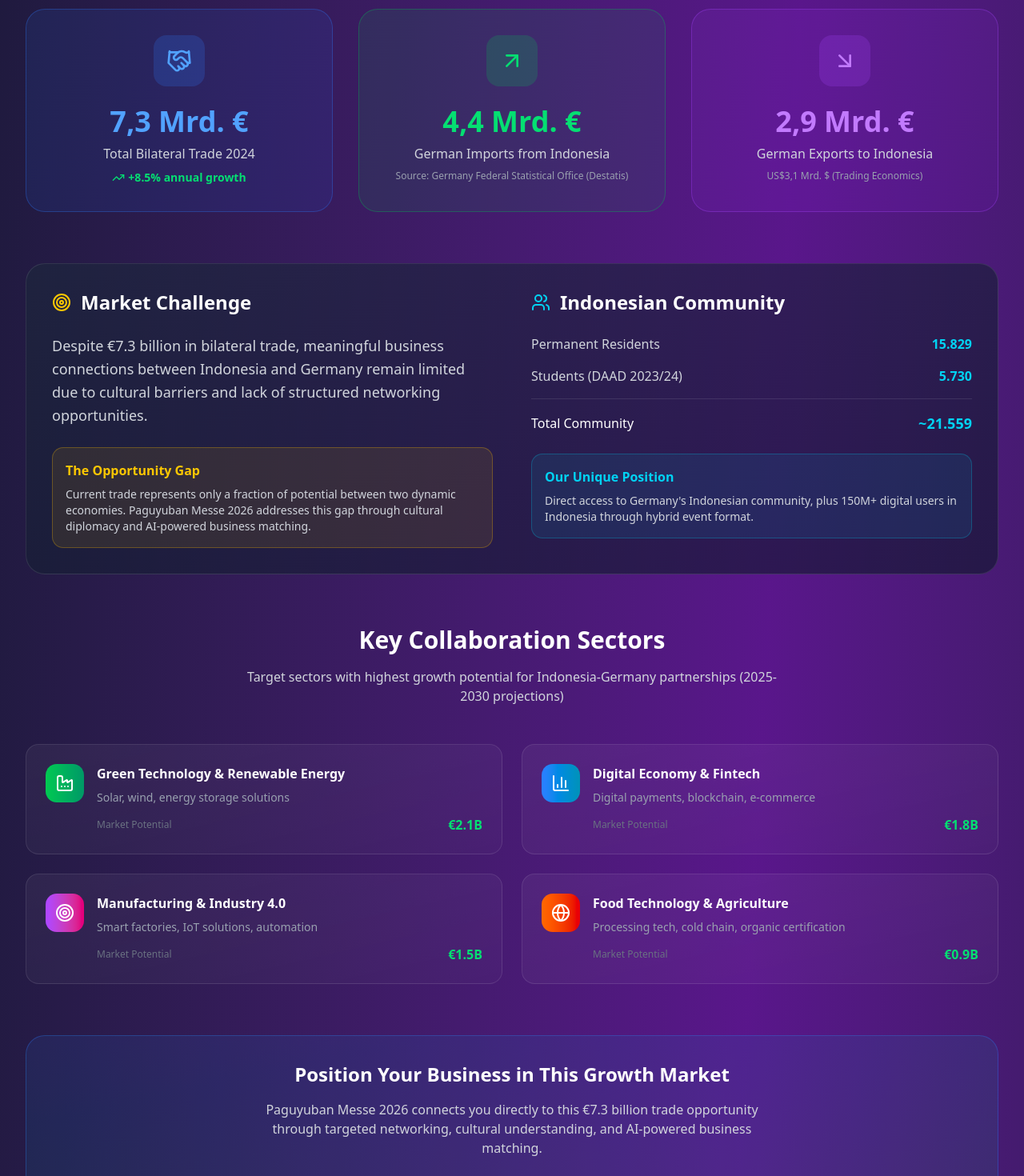
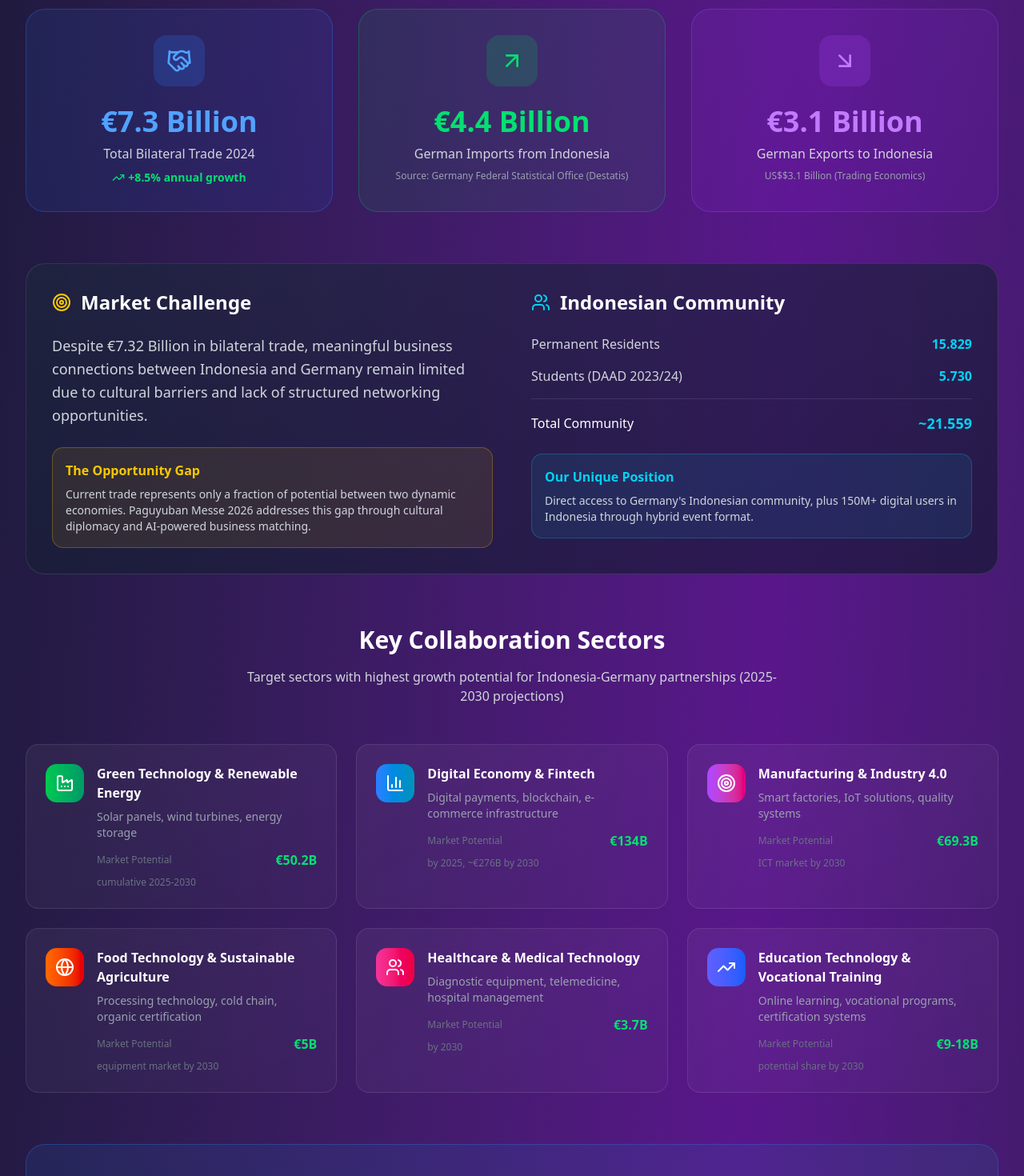
Before and after one commit to eridhobffry/paguyuban-next, a Next.js app: page / in a window 1280 px wide. Shown: the part 5360-6830 px from the top of the page at 80% size. Built offline with nearby package versions, Linux system fonts and the light colour scheme.

Commit message:
Update TradeContextSection to enhance currency formatting, revise trade data figures for accuracy, and expand collaboration sectors with updated descriptions and potential values for improved clarity and detail.

```diff
--- a/src/components/sections/TradeContextSection.tsx
+++ b/src/components/sections/TradeContextSection.tsx
@@ -19,14 +19,19 @@ const formatCurrency = (amount: number, currency: string = "EUR") => {
   if (typeof window === "undefined") {
     return `${currency === "EUR" ? "€" : "$"}${(amount / 1000000000).toFixed(
       1
-    )}B`;
+    )} Billion`;
   }
-  return new Intl.NumberFormat("de-DE", {
+
+  // Use English locale to avoid "Mrd." and ensure "B" for billions
+  const formatted = new Intl.NumberFormat("en-US", {
     style: "currency",
     currency: currency,
     notation: "compact",
     compactDisplay: "short",
   }).format(amount);
+
+  // Replace "B" with "Billion" for consistency
+  return formatted.replace(/B$/, " Billion");
 };
 
 const formatNumber = (num: number) => {
@@ -39,9 +44,9 @@ const formatNumber = (num: number) => {
 // Trade data based on internal documents
 const tradeData = {
   bilateralTrade: {
-    total: 7300000000, // €7.3B total bilateral trade
+    total: 7320000000, // €7.32B total bilateral trade (updated based on latest data)
     germanImports: 4430000000, // €4.43B German imports from Indonesia (Destatis)
-    germanExports: 2870000000, // €2.87B German exports to Indonesia (derived from €7.3B - €4.43B)
+    germanExports: 3120000000, // €3.12B German exports to Indonesia (derived from €7.32B - €4.43B)
   },
   usDollar: {
     germanImports: 4790000000, // US$ 4.79B
@@ -59,35 +64,55 @@ const tradeData = {
   },
 };
 
-// Key sectors for Indonesia-Germany collaboration
+// Key sectors for Indonesia-Germany collaboration (2025-2030)
 const collaborationSectors = [
   {
     sector: "Green Technology & Renewable Energy",
-    description: "Solar, wind, energy storage solutions",
-    potential: "€2.1B",
+    description: "Solar panels, wind turbines, energy storage",
+    potential: "€50.2B",
+    period: "cumulative 2025-2030",
     icon: <Factory className="w-6 h-6" />,
     color: "from-green-500 to-emerald-600",
   },
   {
     sector: "Digital Economy & Fintech",
-    description: "Digital payments, blockchain, e-commerce",
-    potential: "€1.8B",
+    description: "Digital payments, blockchain, e-commerce infrastructure",
+    potential: "€134B",
+    period: "by 2025, ~€276B by 2030",
     icon: <BarChart3 className="w-6 h-6" />,
     color: "from-blue-500 to-cyan-600",
   },
   {
     sector: "Manufacturing & Industry 4.0",
-    description: "Smart factories, IoT solutions, automation",
-    potential: "€1.5B",
+    description: "Smart factories, IoT solutions, quality systems",
+    potential: "€69.3B",
+    period: "ICT market by 2030",
     icon: <Target className="w-6 h-6" />,
     color: "from-purple-500 to-pink-600",
   },
   {
-    sector: "Food Technology & Agriculture",
-    description: "Processing tech, cold chain, organic certification",
-    potential: "€0.9B",
+    sector: "Food Technology & Sustainable Agriculture",
+    description: "Processing technology, cold chain, organic certification",
+    potential: "€5B",
+    period: "equipment market by 2030",
     icon: <Globe className="w-6 h-6" />,
     color: "from-orange-500 to-red-600",
+  },
+  {
+    sector: "Healthcare & Medical Technology",
+    description: "Diagnostic equipment, telemedicine, hospital management",
+    potential: "€3.7B",
+    period: "by 2030",
+    icon: <Users className="w-6 h-6" />,
+    color: "from-pink-500 to-rose-600",
+  },
+  {
+    sector: "Education Technology & Vocational Training",
+    description: "Online learning, vocational programs, certification systems",
+    potential: "€9-18B",
+    period: "potential share by 2030",
+    icon: <TrendingUp className="w-6 h-6" />,
+    color: "from-indigo-500 to-blue-600",
   },
 ];
 
@@ -203,7 +228,7 @@ const TradeContextSection = () => {
                 Market Challenge
               </h3>
               <p className="text-gray-300 text-lg leading-relaxed mb-6">
-                Despite €7.3 billion in bilateral trade, meaningful business
+                Despite €7.32 Billion in bilateral trade, meaningful business
                 connections between Indonesia and Germany remain limited due to
                 cultural barriers and lack of structured networking
                 opportunities.
@@ -279,7 +304,7 @@ const TradeContextSection = () => {
             </p>
           </div>
 
-          <div className="grid grid-cols-1 md:grid-cols-2 gap-6">
+          <div className="grid grid-cols-1 md:grid-cols-2 lg:grid-cols-3 gap-6">
             {collaborationSectors.map((sector, index) => (
               <motion.div
                 key={index}
@@ -302,6 +327,7 @@ const TradeContextSection = () => {
                     <p className="text-gray-400 text-sm mb-3">
                       {sector.description}
                     </p>
+                    <div className="space-y-2">
                       <div className="flex items-center justify-between">
                         <span className="text-xs text-gray-500">
                           Market Potential
@@ -309,6 +335,10 @@ const TradeContextSection = () => {
                         <span className="text-green-400 font-bold">
                           {sector.potential}
                         </span>
+                      </div>
+                      <div className="text-xs text-gray-500">
+                        {sector.period}
+                      </div>
                     </div>
                   </div>
                 </div>
```
Lines whose indentation alone changed are shown as unchanged.
